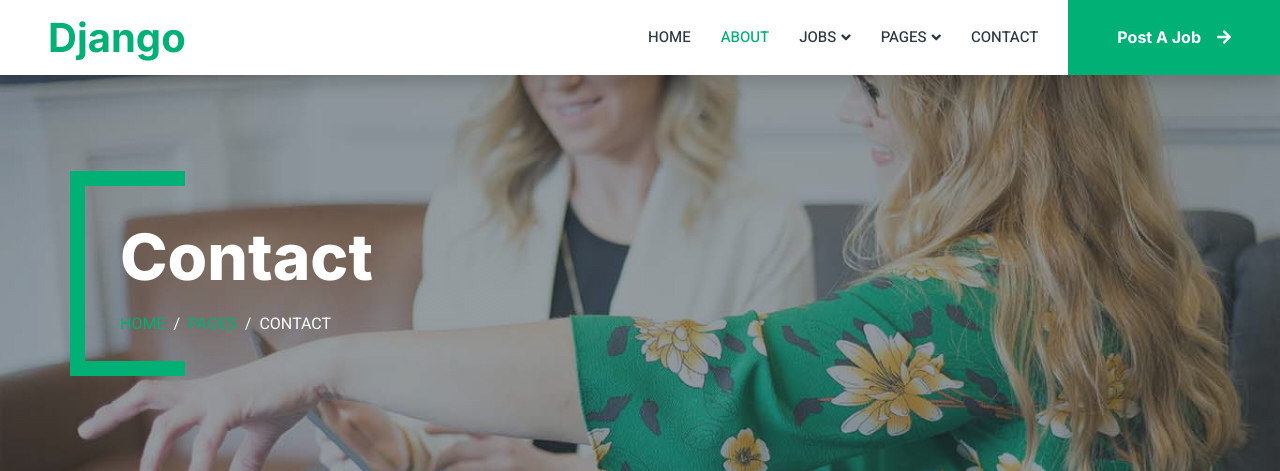
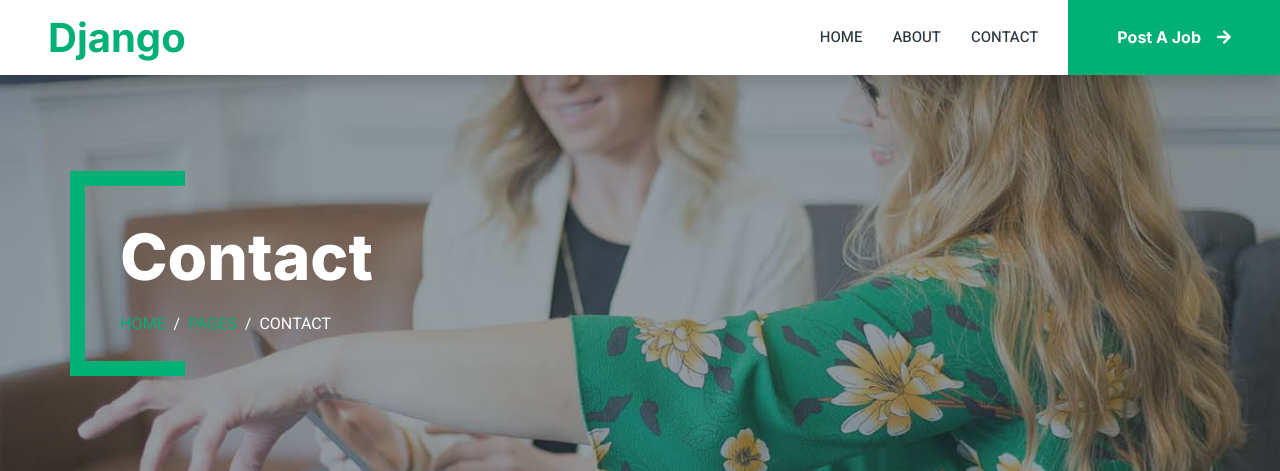
Before and after one commit to aviralyadav/python, a Django app: page /contact/ in a window 1280 px wide. Shown: the top 471 px of the page. Run offline with Django 3.2, Linux system fonts and the light colour scheme; some libraries are stand-ins or nearby versions.

Commit message:
adding urls with url tag

```diff
--- a/firstdjangoapp/firstdjangoapp/urls.py
+++ b/firstdjangoapp/firstdjangoapp/urls.py
@@ -19,8 +19,8 @@ from . import views
 
 urlpatterns = [
     path('admin/', admin.site.urls),
-    path('', views.homePage),
-    path('about-us/', views.aboutUs),
-    path('contact/', views.contactUs),
+    path('', views.homePage, name='home'),
+    path('about-us/', views.aboutUs, name='about'),
+    path('contact/', views.contactUs, name='contact'),
     path('course/<courseId>', views.courseDetail)
 ]
--- a/firstdjangoapp/templates/header.html
+++ b/firstdjangoapp/templates/header.html
@@ -38,24 +38,24 @@
     </button>
     <div class="collapse navbar-collapse" id="navbarCollapse">
         <div class="navbar-nav ms-auto p-4 p-lg-0">
-            <a href="index.html" class="nav-item nav-link">Home</a>
-            <a href="about.html" class="nav-item nav-link active">About</a>
-            <div class="nav-item dropdown">
+            <a href="{% url 'home' %}" class="nav-item nav-link">Home</a>
+            <a href="{% url 'about' %}" class="nav-item nav-link">About</a>
+            {% comment %} <div class="nav-item dropdown">
                 <a href="#" class="nav-link dropdown-toggle" data-bs-toggle="dropdown">Jobs</a>
                 <div class="dropdown-menu rounded-0 m-0">
                     <a href="job-list.html" class="dropdown-item">Job List</a>
                     <a href="job-detail.html" class="dropdown-item">Job Detail</a>
                 </div>
-            </div>
-            <div class="nav-item dropdown">
+            </div> {% endcomment %}
+            {% comment %} <div class="nav-item dropdown">
                 <a href="#" class="nav-link dropdown-toggle" data-bs-toggle="dropdown">Pages</a>
                 <div class="dropdown-menu rounded-0 m-0">
                     <a href="category.html" class="dropdown-item">Job Category</a>
                     <a href="testimonial.html" class="dropdown-item">Testimonial</a>
                     <a href="404.html" class="dropdown-item">404</a>
                 </div>
-            </div>
-            <a href="contact.html" class="nav-item nav-link">Contact</a>
+            </div> {% endcomment %}
+            <a href="{% url 'contact' %}" class="nav-item nav-link">Contact</a>
         </div>
         <a href="" class="btn btn-primary rounded-0 py-4 px-lg-5 d-none d-lg-block">Post A Job<i class="fa fa-arrow-right ms-3"></i></a>
     </div>
```
